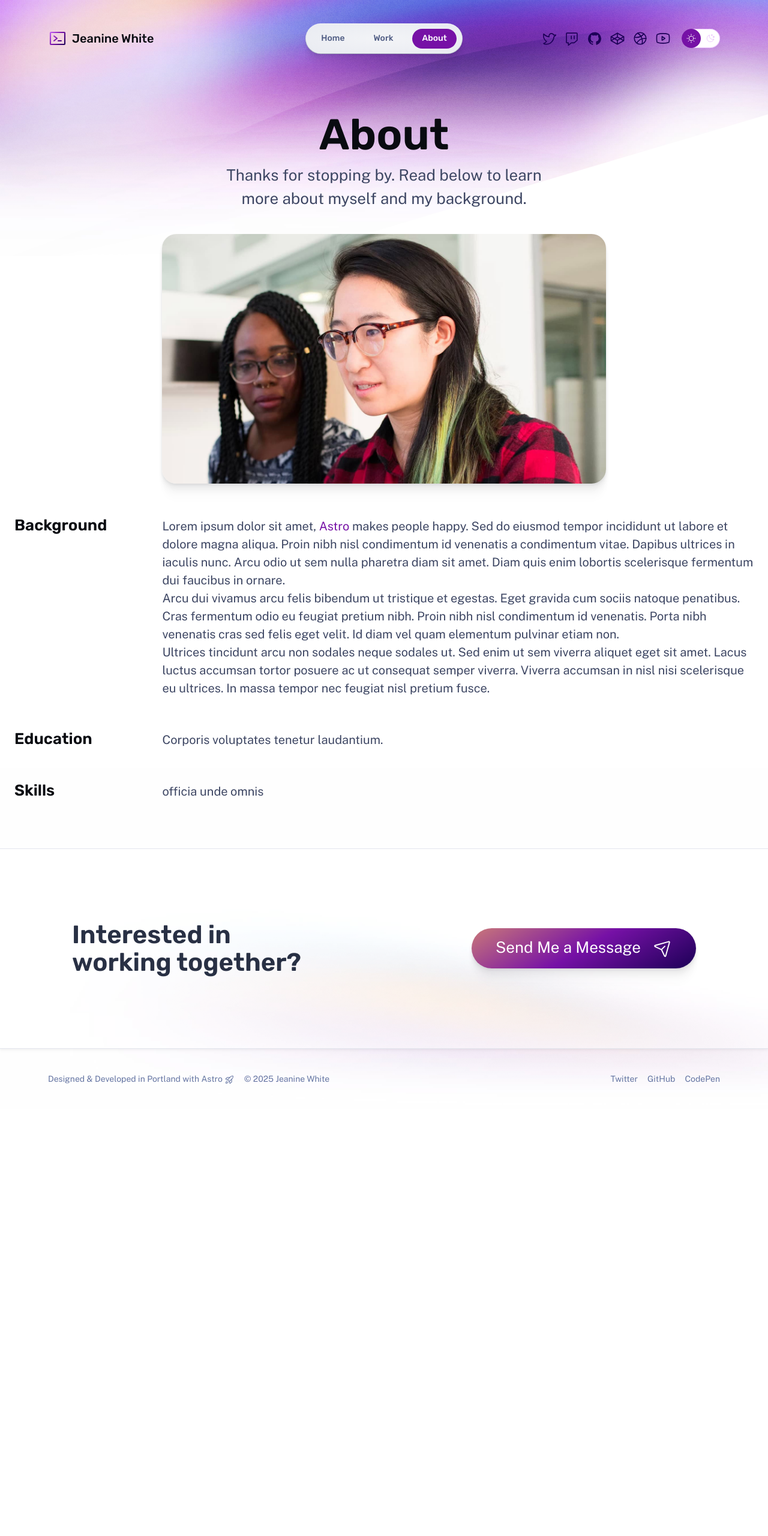
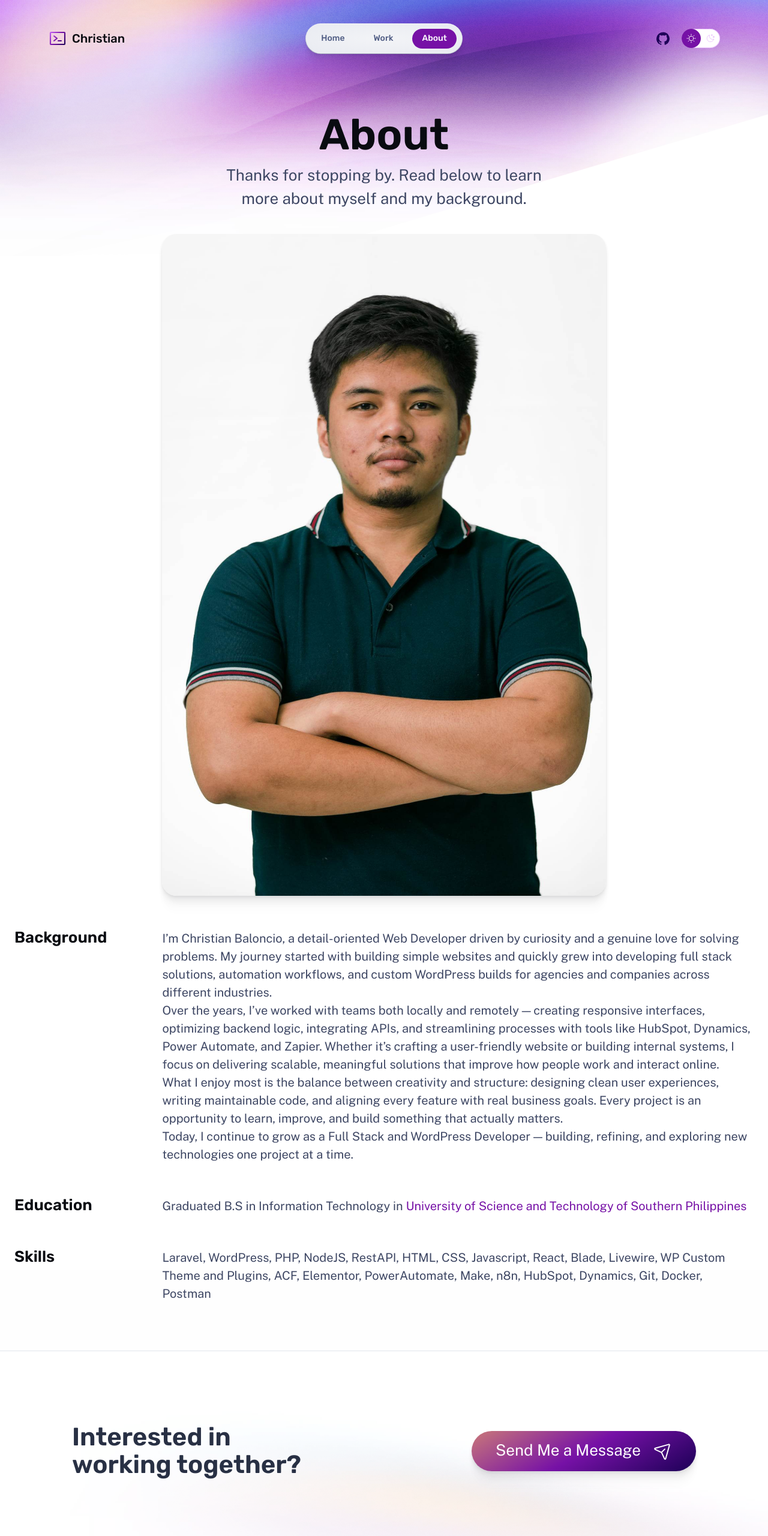
Before and after one commit to xLusyo/portfolio, an Astro site: page /about in a window 1280 px wide. Shown: the top 2560 px of the page at 60% size. Before the commit the page ends 1849 px from the top, so only its background shows below. Built offline with nearby package versions, Linux system fonts and the light colour scheme; Astro itself is replaced by a stand-in of ours.

Commit message:
added skills, projects and etc

```diff
--- a/src/components/ContactCTA.astro
+++ b/src/components/ContactCTA.astro
@@ -5,7 +5,7 @@ import Icon from './Icon.astro';
 
 <aside>
 	<h2>Interested in working together?</h2>
-	<CallToAction href="mailto:me@example.com">
+	<CallToAction href="mailto:work.christianbaloncio@gmail.com">
 		Send Me a Message
 		<Icon icon="paper-plane-tilt" size="1.2em" />
 	</CallToAction>
--- a/src/components/Footer.astro
+++ b/src/components/Footer.astro
@@ -7,15 +7,12 @@ const currentYear = new Date().getFullYear();
 <footer>
 	<div class="group">
 		<p>
-			Designed & Developed in Portland with <a href="https://astro.build/">Astro</a>
-			<Icon icon="rocket-launch" size="1.2em" />
+			Developed by
 		</p>
-		<p>&copy; {currentYear} Jeanine White</p>
+		<p>&copy; {currentYear} Christian Baloncio</p>
 	</div>
 	<p class="socials">
-		<a href="https://twitter.com/me"> Twitter</a>
-		<a href="https://github.com/me"> GitHub</a>
-		<a href="https://codepen.io/me"> CodePen</a>
+		<a href="https://github.com/xLusyo"> GitHub</a>
 	</p>
 </footer>
 <style>
--- a/src/components/MainHead.astro
+++ b/src/components/MainHead.astro
@@ -7,8 +7,8 @@ interface Props {
 }
 
 const {
-	title = 'Jeanine White: Personal Site',
-	description = 'The personal site of Jeanine White',
+	title = 'Christian | Web Developer',
+	description = 'Web Developer based in Phillipines, with 3+ years of experience.',
 } = Astro.props;
 ---
 
--- a/src/components/Nav.astro
+++ b/src/components/Nav.astro
@@ -12,12 +12,7 @@ const textLinks: { label: string; href: string }[] = [
 
 /** Icon links to social media — edit these with links to your profiles! */
 const iconLinks: { label: string; href: string; icon: keyof typeof iconPaths }[] = [
-	{ label: 'Twitter', href: 'https://twitter.com/me', icon: 'twitter-logo' },
-	{ label: 'Twitch', href: 'https://twitch.tv/me', icon: 'twitch-logo' },
-	{ label: 'GitHub', href: 'https://github.com/me', icon: 'github-logo' },
-	{ label: 'CodePen', href: 'https://codepen.io/me', icon: 'codepen-logo' },
-	{ label: 'dribbble', href: 'https://dribbble.com/me', icon: 'dribbble-logo' },
-	{ label: 'YouTube', href: 'https://www.youtube.com/@me/', icon: 'youtube-logo' },
+	{ label: 'GitHub', href: 'https://github.com/xLusyo', icon: 'github-logo' },
 ];
 
 /** Test if a link is pointing to the current page. */
@@ -33,7 +28,7 @@ const isCurrentPage = (href: string) => {
 	<div class="menu-header">
 		<a href="/" class="site-title">
 			<Icon icon="terminal-window" color="var(--accent-regular)" size="1.6em" gradient />
-			Jeanine White
+			Christian
 		</a>
 		<menu-button>
 			<template>
--- a/src/pages/about.astro
+++ b/src/pages/about.astro
@@ -4,7 +4,7 @@ import Hero from '../components/Hero.astro';
 import BaseLayout from '../layouts/BaseLayout.astro';
 ---
 
-<BaseLayout title="About | Jeanine White" description="About Jeanine White Lorem Ipsum">
+<BaseLayout title="Get To Know Christian More!" description="Details that is nice to know for Christian">
 	<div class="stack gap-20">
 		<main class="wrapper about">
 			<Hero
@@ -12,10 +12,10 @@ import BaseLayout from '../layouts/BaseLayout.astro';
 				tagline="Thanks for stopping by. Read below to learn more about myself and my background."
 			>
 				<img
-					width="1553"
-					height="873"
-					src="/assets/at-work.jpg"
-					alt="Jeanine White at work with a colleague"
+					width="100%"
+					height="200"
+					src="/assets/portrait.jpeg"
+					alt="Christian"
 				/>
 			</Hero>
 
@@ -23,35 +23,36 @@ import BaseLayout from '../layouts/BaseLayout.astro';
 				<h2 class="section-title">Background</h2>
 				<div class="content">
 					<p>
-						Lorem ipsum dolor sit amet, <a href="https://astro.build/">Astro</a> makes people happy.
-						Sed do eiusmod tempor incididunt ut labore et dolore magna aliqua. Proin nibh nisl condimentum
-						id venenatis a condimentum vitae. Dapibus ultrices in iaculis nunc. Arcu odio ut sem nulla
-						pharetra diam sit amet. Diam quis enim lobortis scelerisque fermentum dui faucibus in ornare.
+						I’m Christian Baloncio, a detail-oriented Web Developer driven by curiosity and a genuine love for solving problems.
+						My journey started with building simple websites and quickly grew into developing full stack solutions, automation workflows,
+						and custom WordPress builds for agencies and companies across different industries.
 					</p>
 					<p>
-						Arcu dui vivamus arcu felis bibendum ut tristique et egestas. Eget gravida cum sociis
-						natoque penatibus. Cras fermentum odio eu feugiat pretium nibh. Proin nibh nisl
-						condimentum id venenatis. Porta nibh venenatis cras sed felis eget velit. Id diam vel
-						quam elementum pulvinar etiam non.
+						Over the years, I’ve worked with teams both locally and remotely — creating responsive interfaces, optimizing backend logic, integrating APIs,
+						and streamlining processes with tools like HubSpot, Dynamics, Power Automate, and Zapier. Whether it’s crafting a user-friendly website or building internal systems,
+						I focus on delivering scalable, meaningful solutions that improve how people work and interact online.
 					</p>
 					<p>
-						Ultrices tincidunt arcu non sodales neque sodales ut. Sed enim ut sem viverra aliquet
-						eget sit amet. Lacus luctus accumsan tortor posuere ac ut consequat semper viverra.
-						Viverra accumsan in nisl nisi scelerisque eu ultrices. In massa tempor nec feugiat nisl
-						pretium fusce.
+						What I enjoy most is the balance between creativity and structure: designing clean user experiences, writing maintainable code, and aligning every feature with real business goals.
+						Every project is an opportunity to learn, improve, and build something that actually matters.
+					</p>
+					<p>
+						Today, I continue to grow as a Full Stack and WordPress Developer — building, refining, and exploring new technologies one project at a time.
 					</p>
 				</div>
 			</section>
 			<section>
 				<h2 class="section-title">Education</h2>
 				<div class="content">
-					<p>Corporis voluptates tenetur laudantium.</p>
+					<p>Graduated B.S in Information Technology in
+						<a href="https://www.ustp.edu.ph/" target="_blank">University of Science and Technology of Southern Philippines</a>
+					</p>
 				</div>
 			</section>
 			<section>
 				<h2 class="section-title">Skills</h2>
 				<div class="content">
-					<p>officia unde omnis</p>
+					<p>Laravel, WordPress, PHP, NodeJS, RestAPI, HTML, CSS, Javascript, React, Blade, Livewire, WP Custom Theme and Plugins, ACF, Elementor, PowerAutomate, Make, n8n, HubSpot, Dynamics, Git, Docker, Postman </p>
 				</div>
 			</section>
 		</main>
```
Also changed, not shown: src/components/Skills.astro (+4 -4 lines), src/content/work/markdown-mystery-tour.md (+14 -22 lines), src/content/work/nested/duvet-genius.md (+8 -14 lines), src/pages/index.astro (+10 -12 lines), public/assets/pemble-thumb.webp (added), public/assets/portrait.jpeg (added).
